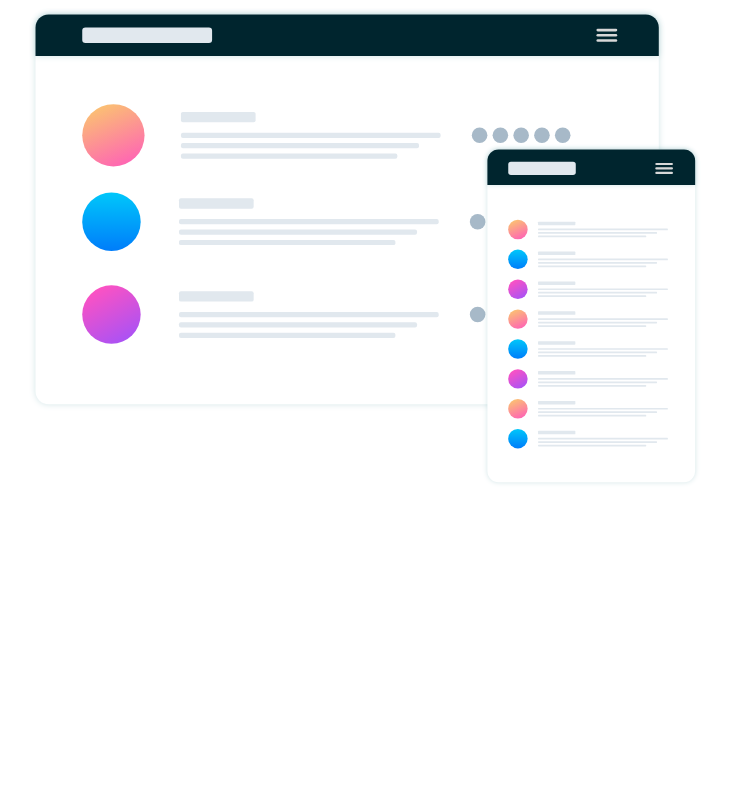
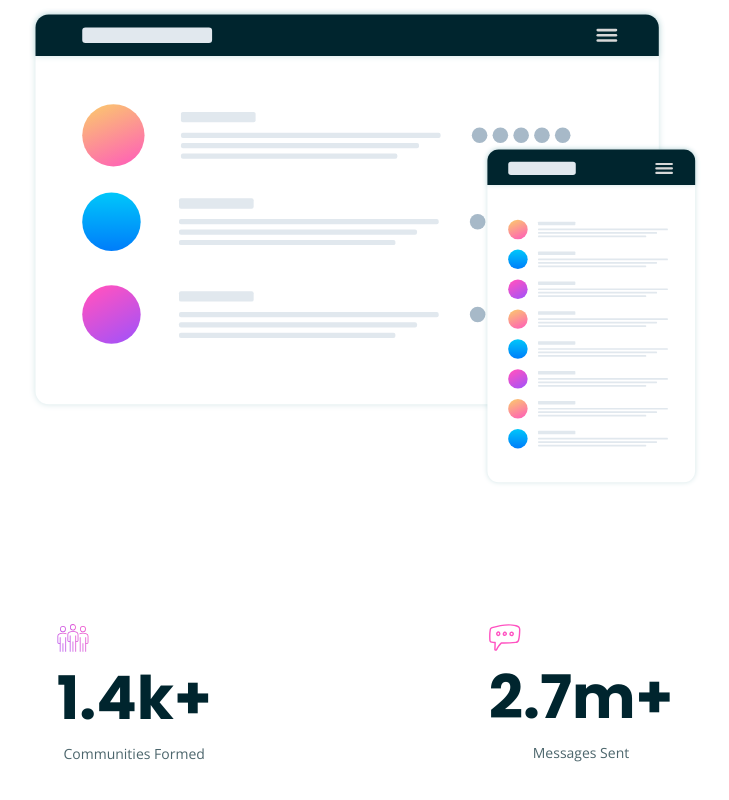
Before and after one commit to shakthi2003gh/Frontend-Mentor-huddle-landing-page-with-curved-sections, a website built with Vite: page index.html in a window 1280 px wide. Shown: the part 540-1340 px from the top of the page, without its empty margins (275-1004 px from the left). Before the commit the page ends 1028 px from the top, so only its background shows below. Built offline with nearby package versions, Linux system fonts and the light colour scheme.

Commit message:
Create achievements section

```diff
--- /dev/null
+++ b/src/components/achievements.js
@@ -0,0 +1,40 @@
+import CommunityIcon from "../assets/icon-communities.svg";
+import MessageIcon from "../assets/icon-messages.svg";
+
+const data = [
+  { src: CommunityIcon, value: "1.4k+", label: "Communities Formed" },
+  { src: MessageIcon, value: "2.7m+", label: "Messages Sent" },
+];
+
+function Achievement({ src, value, label }) {
+  const achievement = document.createElement("div");
+  const icon = document.createElement("img");
+  const count = document.createElement("span");
+  const text = document.createElement("span");
+
+  achievement.className = "achievement";
+
+  icon.className = "icon";
+  icon.src = src;
+  icon.alt = "";
+
+  count.className = "title";
+  count.textContent = value;
+
+  text.className = "label";
+  text.textContent = label;
+
+  achievement.append(icon, count, text);
+
+  return achievement;
+}
+
+export default function Achievements() {
+  const achievements = document.createElement("section");
+
+  achievements.className = "achievements";
+
+  achievements.append(...data.map(Achievement));
+
+  return achievements;
+}
--- a/src/index.js
+++ b/src/index.js
@@ -1,5 +1,10 @@
 import "./style.css";
 import Header from "./components/header";
 import Hero from "./components/hero";
+import Achievements from "./components/achievements";
 
-document.body.append(Header(), Hero());
+const main = document.createElement("main");
+
+main.append(Hero(), Achievements());
+
+document.body.append(Header(), main);
--- a/src/style.css
+++ b/src/style.css
@@ -36,6 +36,10 @@ body {
   @apply container text-dark px-4 m-auto sm:mt-5;
 }
 
+main {
+  @apply w-[90%] m-auto;
+}
+
 h1,
 h2,
 h3,
@@ -56,11 +60,12 @@ header img {
 
 /* Hero Section */
 section.hero {
-  @apply text-center w-[90%] m-auto lg:mt-4;
+  @apply text-center lg:mt-4;
 }
 
 section.hero .content {
-  @apply flex flex-col justify-center gap-6 m-auto my-16 sm:px-4 sm:my-22 md:gap-8 lg:my-26;
+  @apply flex flex-col justify-center gap-6 m-auto my-16
+         sm:px-4 sm:my-22 md:gap-8 lg:my-26;
 }
 
 section.hero h1 {
@@ -74,3 +79,24 @@ section.hero p {
 section.hero img {
   @apply w-[90%] max-w-xs m-auto md:max-w-md lg:max-w-2xl;
 }
+
+section.achievements {
+  @apply flex flex-col justify-center items-center flex-wrap gap-20
+         text-sm text-center w-[90%] m-auto my-30 sm:flex-row sm:justify-evenly lg:my-34;
+}
+
+section.achievements .achievement {
+  @apply flex flex-col gap-3 lg:gap-4;
+}
+
+section.achievements .icon {
+  @apply w-6 lg:w-8;
+}
+
+section.achievements .title {
+  @apply block text-5xl lg:text-6xl;
+}
+
+section.achievements .label {
+  @apply opacity-70;
+}
```
